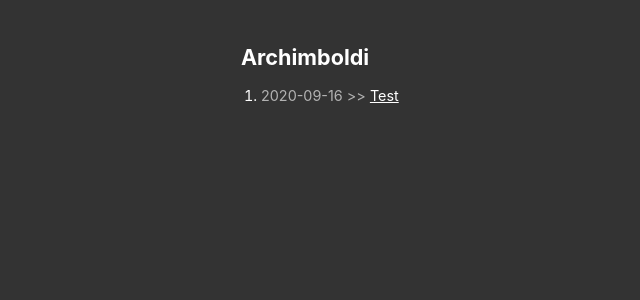
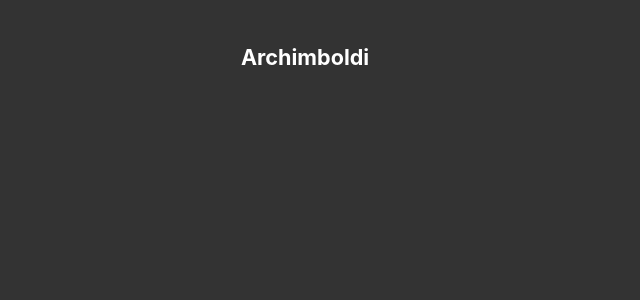
Before and after one commit to archimboldii/archimboldii.github.io, a Jekyll site: the page built from index.html, in a window 1280 px wide. Shown: the top 300 px of the page, without its empty margins (119-759 px from the left). Built offline with Jekyll 4.4.1, drawn with Linux system fonts in a browser that asks for light colours.

Commit message:
Update index.html

```diff
--- a/index.html
+++ b/index.html
@@ -1,13 +1,3 @@
 ---
 layout: home
 ---
-<ul class="more-space">
-  {% for post in site.posts %}
-    {% if post.tags contains "scratchpad" %}
-    {% else %}
-  <li>
-    <a class="muted">{{ post.date | date: "%Y-%m-%d" }} >> </a><a class="post-link" href="{{ post.url | relative_url }}">{{ post.title | escape }}</a>
-  </li>
-    {% endif %}
-  {% endfor %}
-</ul>
```
